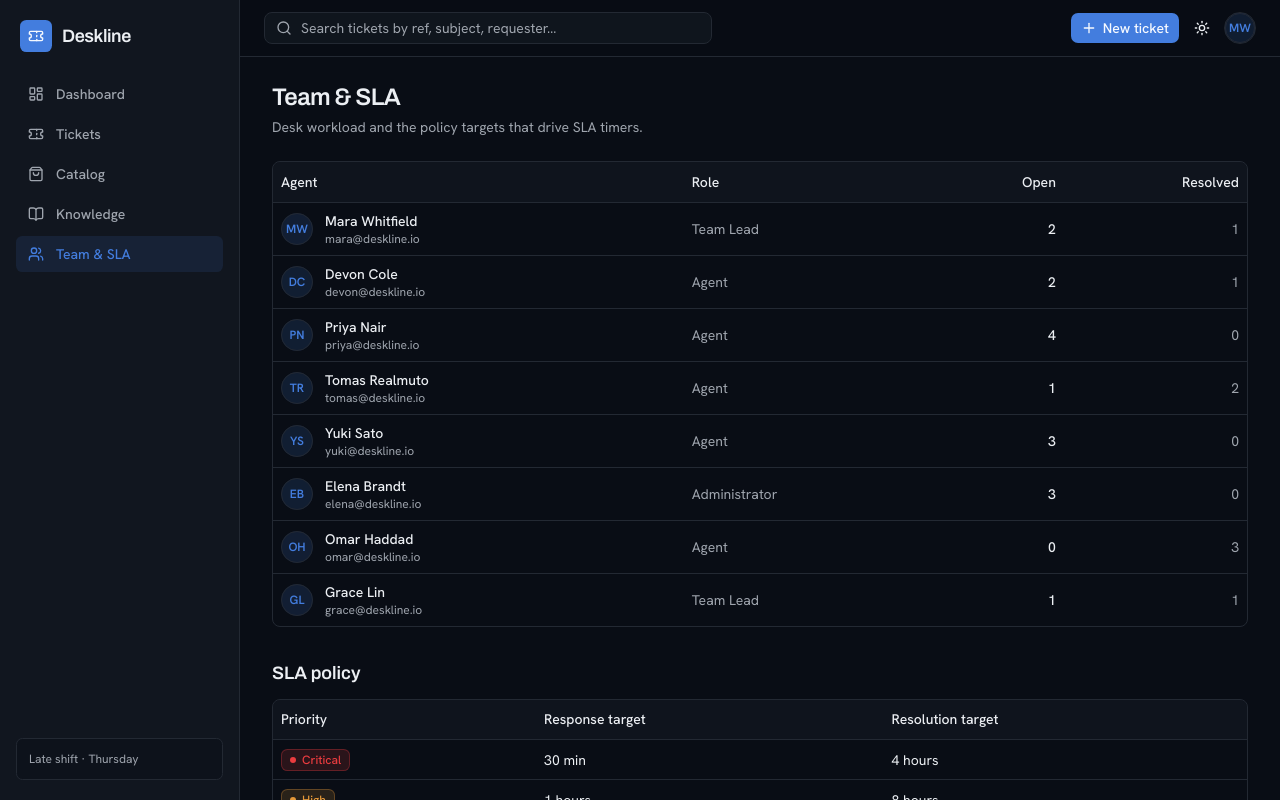
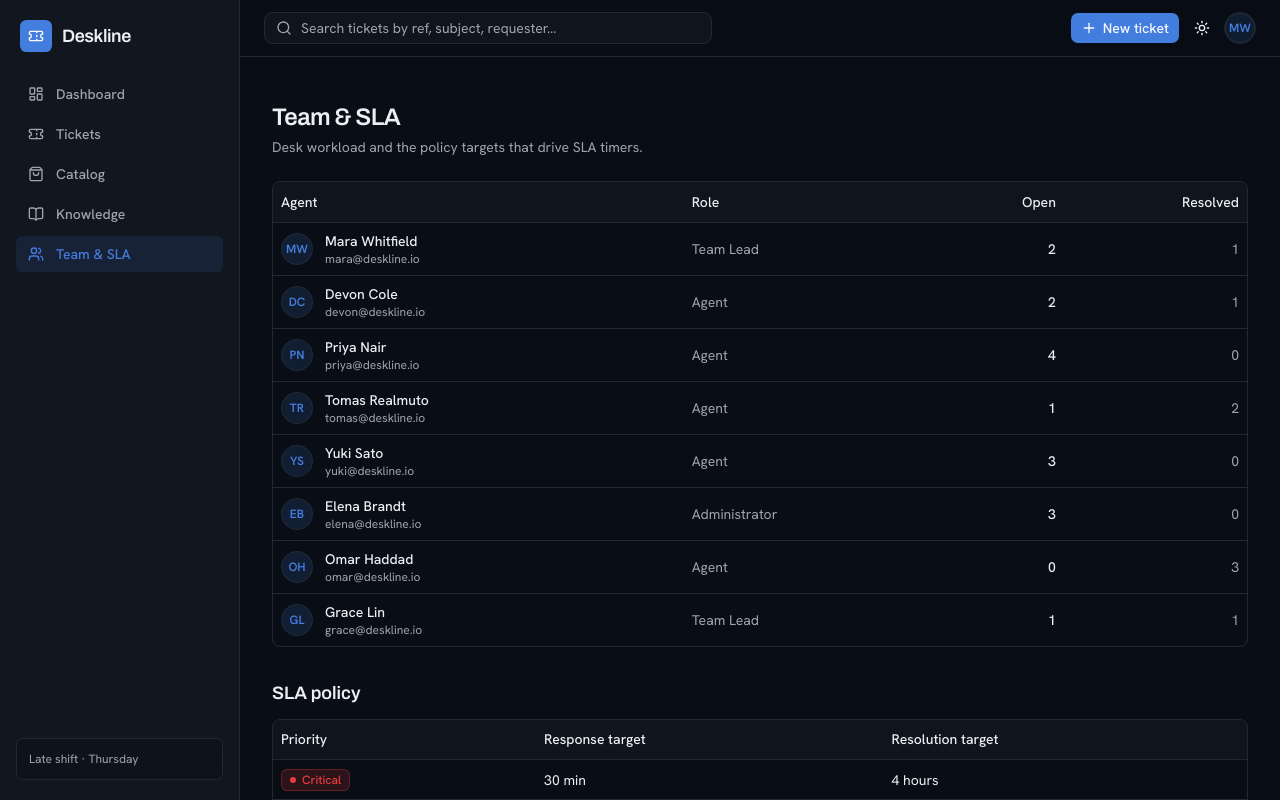
Before and after one commit to Sagar-Krish1305/kbkbkugjgigiug, a React (Vite) app in the folder app/: page /team in a window 1280 px wide. Shown: the top 800 px of the page. Built offline with nearby package versions, Linux system fonts and the light colour scheme; no server answers; what @unifyapps/app-builder-sdk would draw is missing.

Commit message:
Update styles

```diff
--- a/app/src/components/empty-state.tsx
+++ b/app/src/components/empty-state.tsx
@@ -37,10 +37,14 @@ export function PageHeader({
   return (
     <div className="mb-6 flex flex-wrap items-end justify-between gap-3">
       <div className="space-y-1">
-        <h1 className="font-heading text-2xl font-semibold tracking-tight text-balance">{title}</h1>
+        <h1
+          className="font-heading text-2xl font-semibold tracking-tight text-balance"
+          style={{
+            paddingTop: "20px"
+          }}>{title}</h1>
         {description && <p className="text-sm text-muted-foreground">{description}</p>}
       </div>
       {actions}
     </div>
-  )
+  );
 }
```
